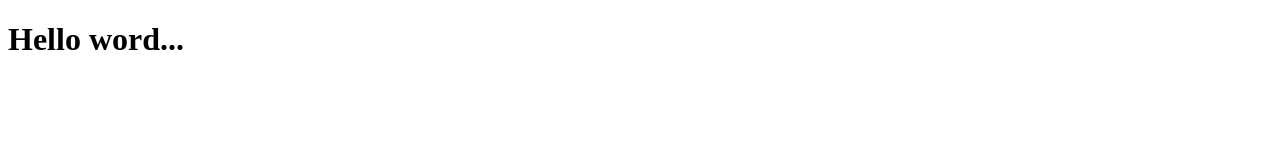
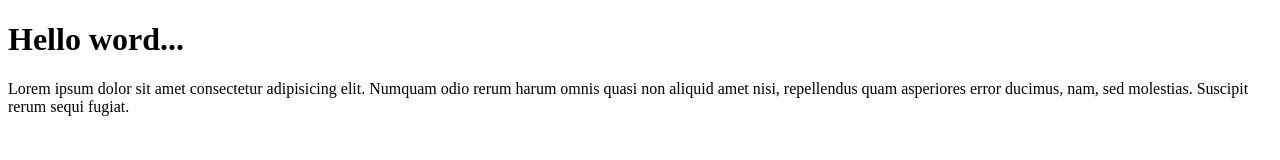
Before and after one commit to IrgiMiftakhulHusni/husni-git-test, a plain HTML site: page index.html in a window 1280 px wide. Drawn offline with Linux system fonts and the light colour scheme.

Commit message:
menambahkan paragraf lorem

```diff
--- a/index.html
+++ b/index.html
@@ -7,5 +7,6 @@
 </head>
 <body>
     <h1>Hello word...</h1>
+    <p>Lorem ipsum dolor sit amet consectetur adipisicing elit. Numquam odio rerum harum omnis quasi non aliquid amet nisi, repellendus quam asperiores error ducimus, nam, sed molestias. Suscipit rerum sequi fugiat.</p>
 </body>
 </html>
```
